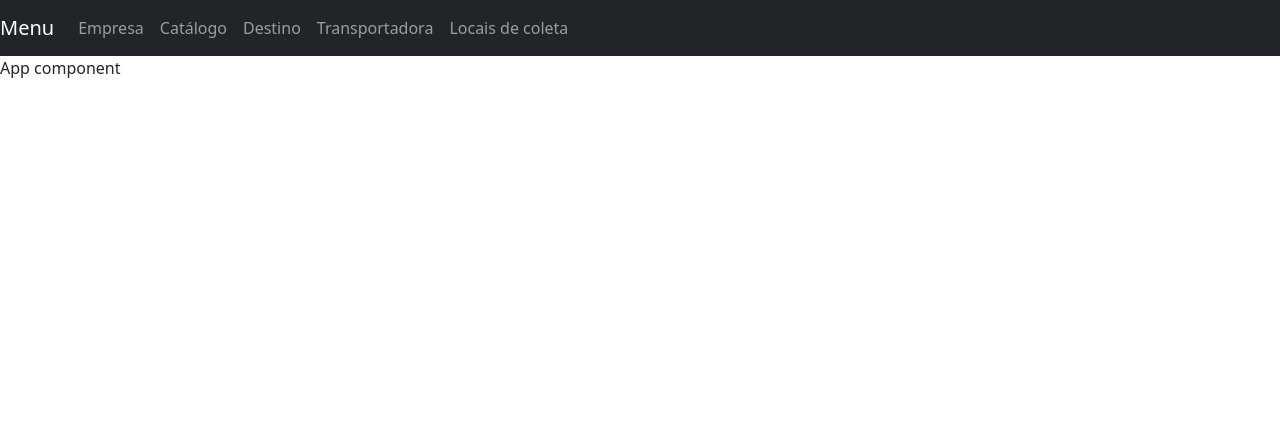
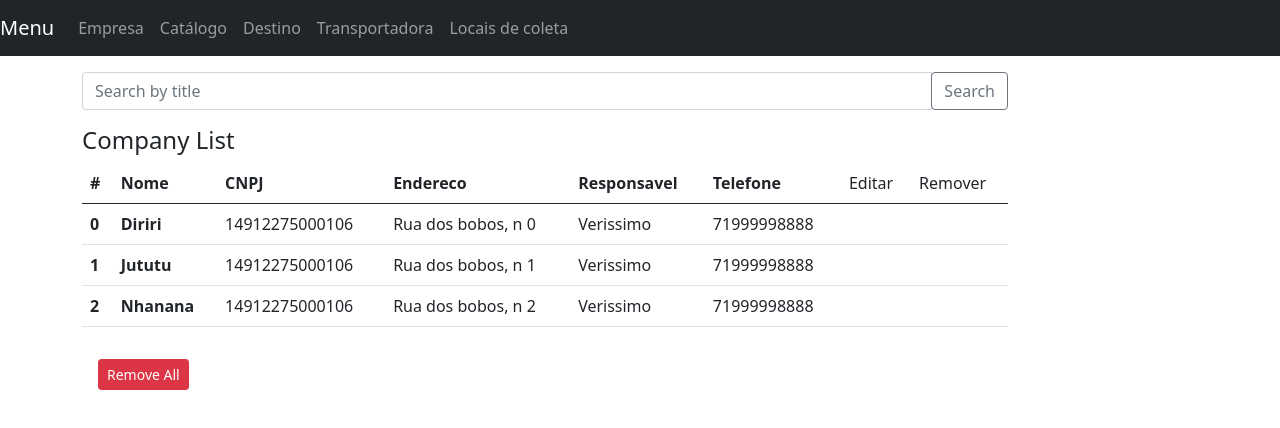
Before and after one commit to Softoone/Recicla-Tech, a React (Create React App) app: page /companies in a window 1280 px wide. Shown: the top 428 px of the page. Built offline with nearby package versions, Linux system fonts and the light colour scheme.

Commit message:
feat: link companies

```diff
--- a/src/App.js
+++ b/src/App.js
@@ -1,12 +1,22 @@
+import { Switch, Route } from 'react-router-dom';
 import "bootstrap/dist/css/bootstrap.min.css";
 
 import Menu from './components/Menu';
+import Company from './components/Company';
+import CompanyList from './components/CompanyList';
+import AddCompany from './components/AddCompany';
 
 const App = () => {
   return (
     <>
       <Menu/>
-      App component
+      <div className="container mt-3">
+        <Switch>
+          <Route exact path="/companies" component={CompanyList} />
+          <Route exact path="/add-company" component={AddCompany} />
+          <Route path="/company/:id" component={Company} />
+        </Switch>
+      </div>
     </>
   );
 }
--- a/src/components/AddCompany.jsx
+++ b/src/components/AddCompany.jsx
@@ -1,5 +1,5 @@
 import { useState } from "react";
-import CompanyDataService from "../services/CompanyDataService";
+import * as CompanyDataService from "../services/CompanyDataService";
 
 const AddCompany = () => {
   const initialCompanyState = {
@@ -50,7 +50,7 @@ const AddCompany = () => {
       ) : (
         <div>
           <div className="form-group">
-            <label htmlFor="name">Company</label>
+            <label htmlFor="name">Nome Empresa</label>
             <input
               type="text"
               className="form-control"
--- a/src/components/Company.jsx
+++ b/src/components/Company.jsx
@@ -0,0 +1,180 @@
+import { useState, useEffect } from "react";
+import { Link } from "react-router-dom";
+
+import * as CompanyDataService from "../services/CompanyDataService";
+
+const Company = ({ match }) => {
+  const initialCompanyState = {
+    name: "",
+    cnpj:"",
+    address: "",
+    responsible: "",
+    phone: "",
+    collection_place: false
+  };
+
+  const [message, setMessage] = useState("");
+  const [currentCompany, setCurrentCompany] = useState(initialCompanyState);
+  const [key, setKey] = useState(match.params.id);
+
+
+  useEffect(()=>{
+    const data = CompanyDataService.getByName(key)
+    console.log(key);
+    setCurrentCompany(data[0]);
+  }, []);
+
+  const handleInputChange = event => {
+    const { name, value } = event.target;
+    setCurrentCompany({ ...currentCompany, [name]: value });
+  };
+
+  // const updatePublished = status => {
+  //   const data = {
+  //     name : currentCompany.name,
+  //     cnpj : currentCompany.cnpj,
+  //     address : currentCompany.address,
+  //     responsible : currentCompany.responsible,
+  //     phone : currentCompany.phone,
+  //     collection_place : currentCompany.collection_place ? true : false,
+  //   }
+
+  //   CompanyDataService.update(key, data);
+  //   setCurrentCompany(data);
+  // };
+
+  const updateTutorial = () => {
+    //console.log(currentTutorial)
+    const data = {
+      name : currentCompany.name,
+      cnpj : currentCompany.cnpj,
+      address : currentCompany.address,
+      responsible : currentCompany.responsible,
+      phone : currentCompany.phone,
+      collection_place : currentCompany.collection_place ? true : false,
+    }
+
+    CompanyDataService.update(key, data);
+    setCurrentCompany(data);
+  };
+
+  const deleteTutorial = () => {
+    // console.log(currentTutorial)
+    if (window.confirm('Deseja excluir?')){
+      CompanyDataService.remove(currentCompany.name);
+    }
+  };
+
+  return (
+    <div>
+      {currentCompany ? (
+        <div className="edit-form">
+          <h4>Company</h4>
+            <form>
+              <div className="form-group">
+                <label htmlFor="name">Nome Empresa</label>
+                <input
+                  type="text"
+                  className="form-control"
+                  id="name"
+                  required
+                  value={currentCompany.name}
+                  onChange={handleInputChange}
+                  name="name"
+                />
+              </div>
+
+              <div className="form-group">
+                <label htmlFor="cnpj">CNPJ</label>
+                <input
+                  type="text"
+                  className="form-control"
+                  id="cnpj"
+                  required
+                  value={currentCompany.cnpj}
+                  onChange={handleInputChange}
+                  name="cnpj"
+                />
+              </div>
+
+              <div className="form-group">
+                <label htmlFor="address">Endereco</label>
+                <input
+                  type="text"
+                  className="form-control"
+                  id="address"
+                  required
+                  value={currentCompany.address}
+                  onChange={handleInputChange}
+                  name="address"
+                />
+              </div>
+
+              <div className="form-group">
+                <label htmlFor="responsible">Responsavel</label>
+                <input
+                  type="text"
+                  className="form-control"
+                  id="responsible"
+                  required
+                  value={currentCompany.responsible}
+                  onChange={handleInputChange}
+                  name="responsible"
+                />
+              </div>
+
+              <div className="form-group">
+                <label htmlFor="phone">Telefone</label>
+                <input
+                  type="text"
+                  className="form-control"
+                  id="phone"
+                  required
+                  value={currentCompany.phone}
+                  onChange={handleInputChange}
+                  name="phone"
+                />
+              </div>
+            </form>
+          {/* {currentCompany.published ? (
+            <button
+              className="badge badge-primary mr-2"
+              onClick={() => updatePublished(false)}
+            >
+              UnPublish
+            </button>
+          ) : (
+            <button
+              className="badge badge-primary mr-2"
+              onClick={() => updatePublished(true)}
+            >
+              Publish
+            </button>
+          )} */}
+
+          <button className="badge badge-danger mr-2" onClick={deleteTutorial}>
+            Delete
+          </button>
+
+          <Link to="/companies">
+            <button
+              type="submit"
+              className="badge badge-success"
+              onClick={updateTutorial}
+            >
+              Update
+            </button>
+          </Link>
+          <p>{message}</p>
+        </div>
+      ) : (
+        <div>
+          <br />
+          <p>Please click on a Tutorial...</p>
+        </div>
+      )}
+    </div>
+  );
+};
+
+export default Company;
--- a/src/components/CompanyList.jsx
+++ b/src/components/CompanyList.jsx
@@ -2,7 +2,7 @@ import { useState } from "react";
 import { Link } from "react-router-dom";
 // import Pagination from "@material-ui/lab/Pagination";
 
-import CompanyDataService from "../services/CompanyDataService";
+import * as CompanyDataService from "../services/CompanyDataService";
 
 
 const CompaniesList = () => {
@@ -67,10 +67,13 @@ const CompaniesList = () => {
             <tr>
               <th scope="col">#</th>
               <th scope="col">Nome</th>
-              <th scope="col">cnpj</th>
-              <th scope="col">address</th>
-              <th scope="col">responsible</th>
-              <th scope="col">phone</th>
+              <th scope="col">CNPJ</th>
+              <th scope="col">Endereco</th>
+              <th scope="col">Responsavel</th>
+              <th scope="col">Telefone</th>
+              <td>Editar</td>
+              <td>Remover</td>
+              {/* <th scope="col">Eh ponto de colata ?</th> */}
             </tr>
           </thead>
           <tbody>
@@ -79,13 +82,22 @@ const CompaniesList = () => {
             companies.map((company, index) => (
               <tr>
                 <th scope="row">{index}</th>
-                <td>{company.cnpj}</td>
-                <td>{company.address}</td>
-                <td> <Link to={`/companies/${company.name}`}
-                  className="badge badge-warning">Edit</Link>
+                <th scope="row">{company.name}</th>
+                <td scope="row">{company.cnpj}</td>
+                <td scope="row">{company.address}</td>
+                <td scope="row">{company.responsible}</td>
+                <td scope="row">{company.phone}</td>
+                <td scope="row">
+                  <Link
+                    className="badge badge-warning"
+                    to={`/company/${company.name}`}
+                  >Edit</Link>
                 </td>
-                <td> <Link onClick={() => deleteCompany(company.name)}
-                  className="badge badge-danger">Remove</Link>
+                <td scope="row">
+                  <Link
+                    className="badge badge-danger"
+                    onClick={() => deleteCompany(company.name)}
+                  >Remove</Link>
                 </td>
               </tr>
             ))}
--- a/src/index.js
+++ b/src/index.js
@@ -1,10 +1,14 @@
 import React from 'react';
 import ReactDOM from 'react-dom';
+import { BrowserRouter } from 'react-router-dom';
 
 import './index.css';
 
 import App from './App';
 
 ReactDOM.render(
-    <App />, document.getElementById('root')
+    <BrowserRouter>
+        <App />
+    </BrowserRouter>,
+    document.getElementById('root')
 );
--- a/src/services/CompanyDataService.js
+++ b/src/services/CompanyDataService.js
@@ -1,5 +1,7 @@
 let COMPANIES = [
-  {name: "", cnpj:"", address: "", responsible: "", phone: "", collection_place: false},
+  {name: "Diriri", cnpj:"14912275000106", address: "Rua dos bobos, n 0", responsible: "Verissimo", phone: "71999998888", collection_place: false},
+  {name: "Jututu", cnpj:"14912275000106", address: "Rua dos bobos, n 1", responsible: "Verissimo", phone: "71999998888", collection_place: false},
+  {name: "Nhanana", cnpj:"14912275000106", address: "Rua dos bobos, n 2", responsible: "Verissimo", phone: "71999998888", collection_place: false},
 ]
 
 export const getAll = () => {
@@ -9,7 +11,7 @@ export const getAll = () => {
 export const getByName = (name) => {
   if (name === "") return COMPANIES;
 
-  let filtrado = COMPANIES.filter(obj => obj.title.includes(name) ); // retorna os objs que contém
+  let filtrado = COMPANIES.filter(obj => obj.name.includes(name) ); // retorna os objs que contém
   return filtrado
 };
 
@@ -19,10 +21,13 @@ export const create = (data) => {
 
 export const update = (name, data) => {
   COMPANIES.forEach(item =>  {
-    if (item.title === name){
-      item.title = data.title
-      item.description = data.description
-      item.published = data.published
+    if (item.name === name){
+      item.name = data.name;
+      item.cnpj = data.cnpj;
+      item.address = data.address;
+      item.responsible = data.responsible;
+      item.phone = data.phone;
+      item.collection_place = data.collection_place;
     }
   });
   return
@@ -35,12 +40,3 @@ export const remove = (key) => {
 export const removeAll = () => {
   COMPANIES=[]
 };
-
-// export default {
-//   getAll,
-//   create,
-//   update,
-//   remove,
-//   removeAll,
-//   getById
-// };
```
